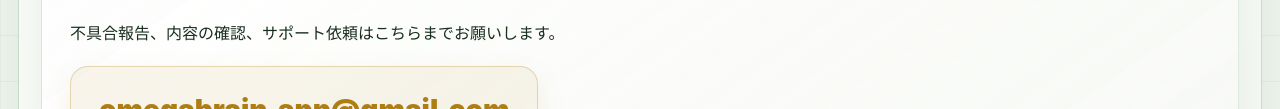
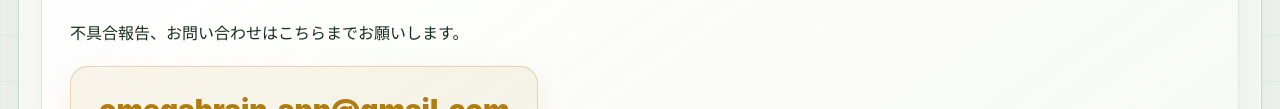
Before and after one commit to OMEGA-BRAIN/scalevox-support, a plain HTML site: page index.html in a window 1280 px wide. Shown: the part 1897-2006 px from the top of the page. Drawn offline with Linux system fonts and the light colour scheme.

Commit message:
Update index.html

```diff
--- a/index.html
+++ b/index.html
@@ -278,7 +278,7 @@ footer{
 
 <section>
 <h2>お問い合わせ / CONTACT</h2>
-<p>不具合報告、内容の確認、サポート依頼はこちらまでお願いします。</p>
+<p>不具合報告、お問い合わせはこちらまでお願いします。</p>
 <div class="contact">omegabrain.app@gmail.com</div>
 </section>
 
```
